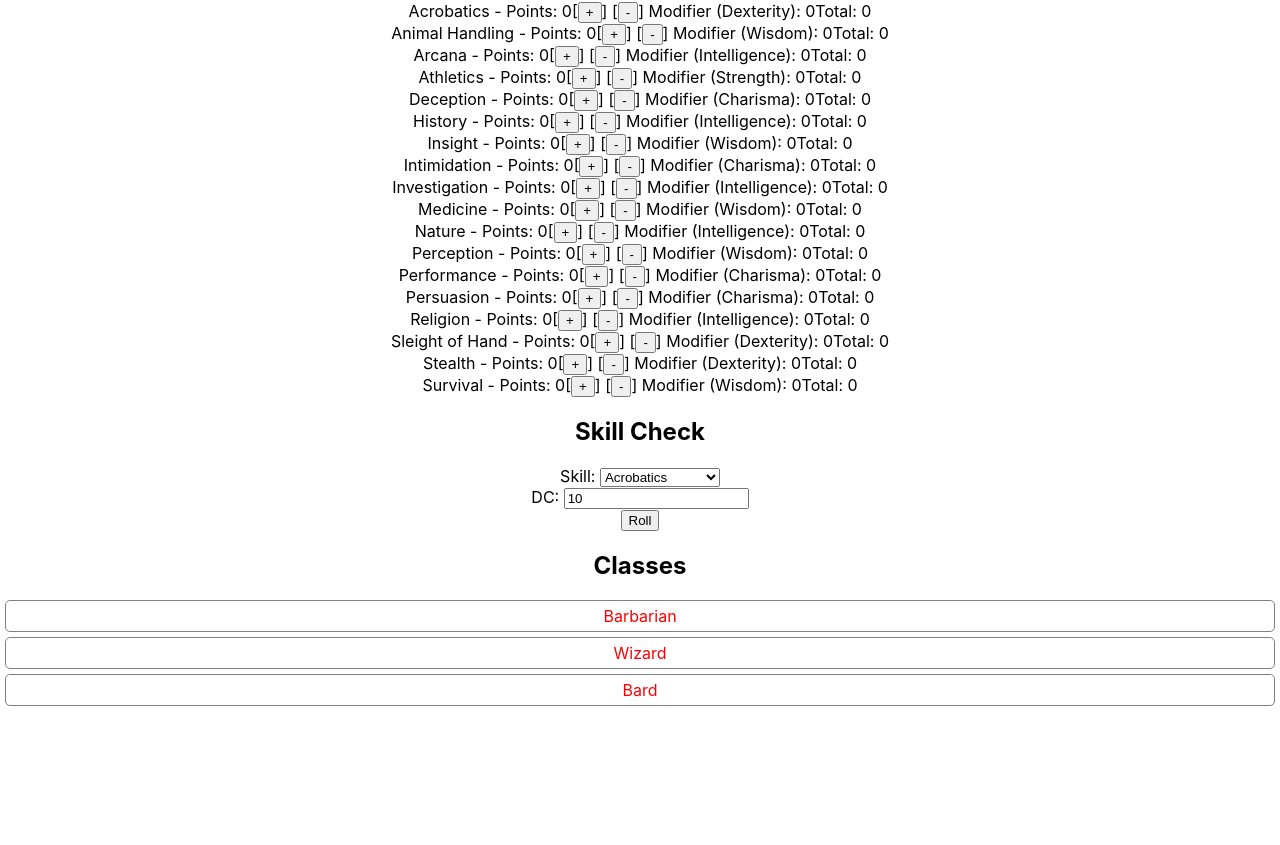
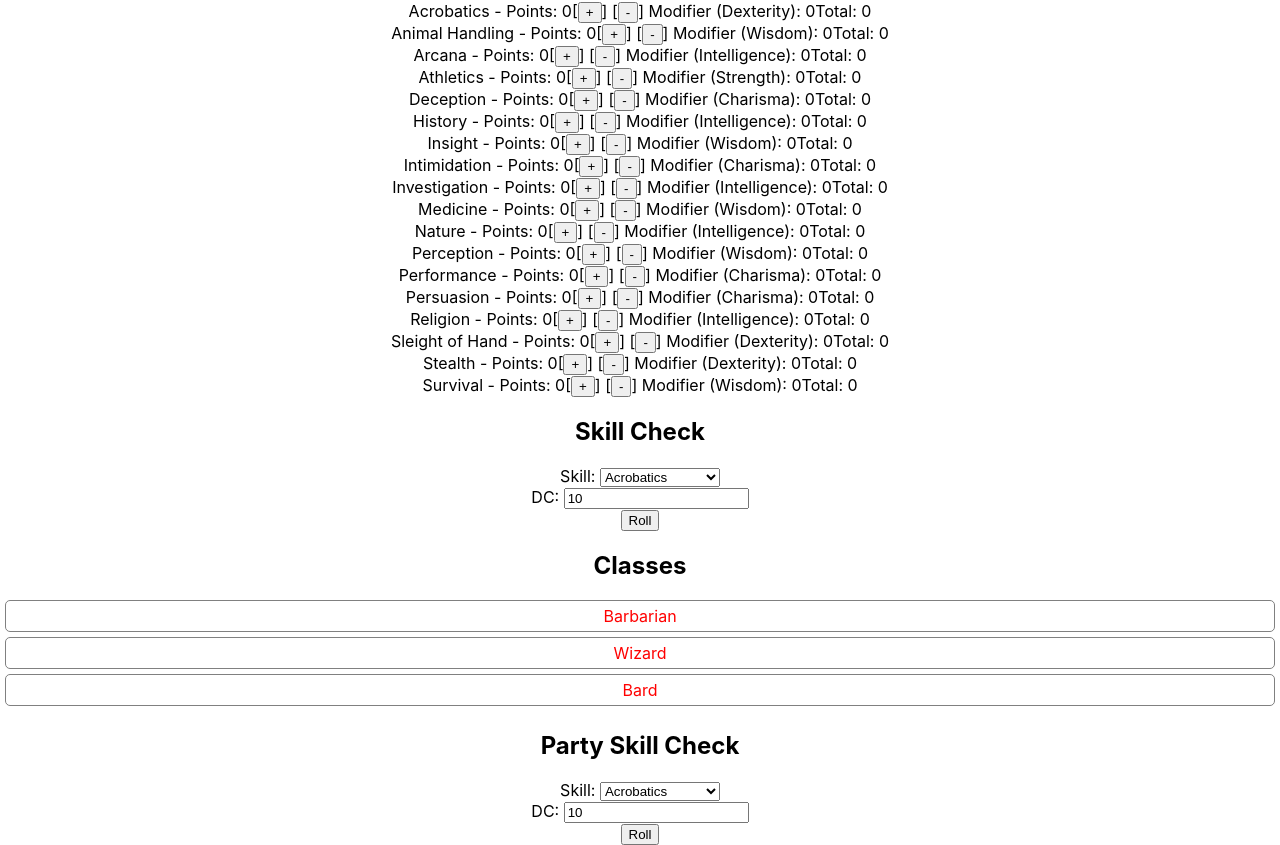
Before and after one commit to mkaseb3010/recruiting-webapp-character, a React (Create React App) app: page / in a window 1280 px wide. Shown: the part 458-1303 px from the top of the page. Before the commit the page ends 1169 px from the top, so only its background shows below. Built offline with nearby package versions, Linux system fonts and the light colour scheme.

Commit message:
Implemented requirment #10

```diff
--- a/src/App.js
+++ b/src/App.js
@@ -29,6 +29,14 @@ function App() {
   };
 
   const [characters, setCharacters] = useState([initialCharacter]);
+  // Add party skill check
+  const [partySkillCheck, setPartySkillCheck] = useState({
+    selectedSkill: SKILL_LIST[0].name,
+    dc: 10,
+    rollResult: null,
+    success: null,
+    selectedCharacter: null
+  });
 
   // Modify attribute for a specific character with respect to their index
   const modifyAttribute = (charIndex, attr, delta) => {
@@ -91,11 +99,49 @@ function App() {
     setCharacters(newCharacters);
   };
 
+  // Handle skill check for a specific party
+  const handlePartySkillCheck = () => {
+    let highestTotal = -Infinity;
+    let selectedCharacterIndex = null;
+
+    characters.forEach((character, index) => {
+      const skill = partySkillCheck.selectedSkill;
+      const skillModifier = Math.floor((character.attributes[SKILL_LIST.find(s => s.name === skill).attributeModifier] - 10) / 2);
+      const skillTotal = character.skillPoints[skill] + skillModifier;
+
+      if (skillTotal > highestTotal) {
+        highestTotal = skillTotal;
+        selectedCharacterIndex = index;
+      }
+    });
+
+    if (selectedCharacterIndex !== null) {
+      const roll = Math.floor(Math.random() * 20) + 1;
+      const total = roll + highestTotal;
+      const success = total >= partySkillCheck.dc;
+
+      setPartySkillCheck({
+        ...partySkillCheck,
+        rollResult: roll,
+        success,
+        selectedCharacter: selectedCharacterIndex
+      });
+    }
+  };
+
   // Handle input changes for skill check
   const updateSkillCheck = (charIndex, field, value) => {
     const newCharacters = [...characters];
     newCharacters[charIndex].skillCheck[field] = value;
     setCharacters(newCharacters);
+  };
+
+  // Handle inpur changes for party skill check
+  const updatePartySkillCheck = (field, value) => {
+    setPartySkillCheck({
+      ...partySkillCheck,
+      [field]: value
+    });
   };
 
 return (
@@ -181,6 +227,40 @@ return (
         </section>
       </div>
     ))}
+    <section className="PartySkillCheck">
+      <h2>Party Skill Check</h2>
+      <div>
+        <label>Skill: </label>
+        <select
+          value={partySkillCheck.selectedSkill}
+          onChange={(e) => updatePartySkillCheck('selectedSkill', e.target.value)}
+        >
+          {SKILL_LIST.map(skill => (
+            <option key={skill.name} value={skill.name}>
+              {skill.name}
+            </option>
+          ))}
+        </select>
+      </div>
+      <div>
+        <label>DC: </label>
+        <input
+          type="number"
+          value={partySkillCheck.dc}
+          onChange={(e) => updatePartySkillCheck('dc', parseInt(e.target.value))}
+        />
+      </div>
+      <button onClick={handlePartySkillCheck}>Roll</button>
+      {partySkillCheck.rollResult !== null && (
+        <div>
+          <p>Roll: {partySkillCheck.rollResult}</p>
+          <p>{partySkillCheck.success ? "Success!" : "Failure"}</p>
+          {partySkillCheck.selectedCharacter !== null && (
+            <p>Selected Character: {partySkillCheck.selectedCharacter + 1}</p>
+          )}
+        </div>
+      )}
+    </section>
   </div>
 );
 }
```
